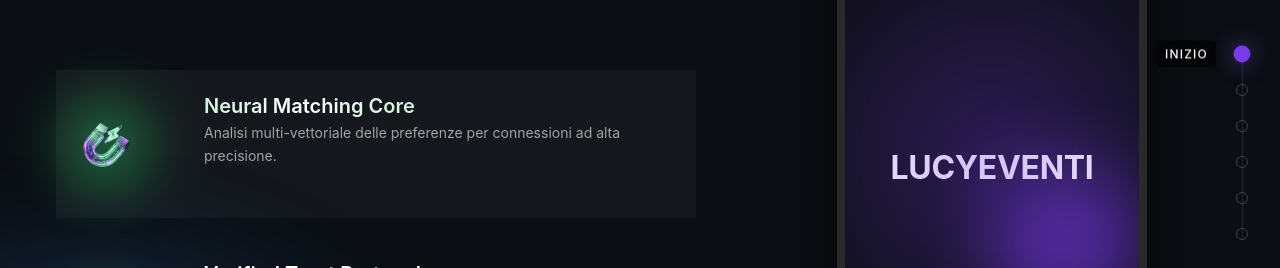
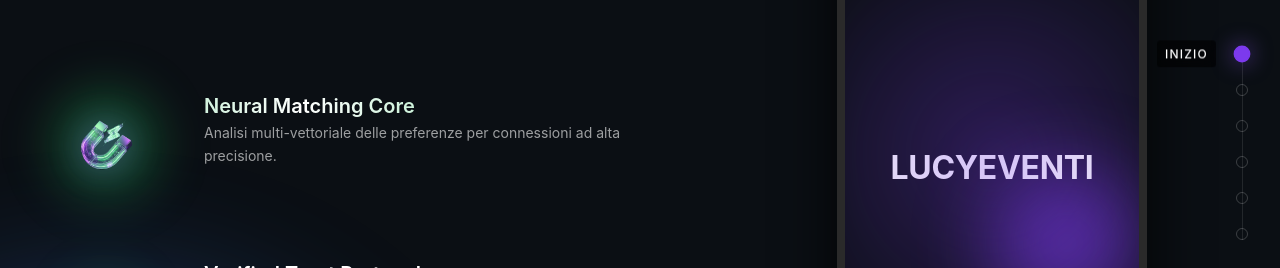
Before and after one commit to LUCYEVENTI/lucyeventi_website, a React (Vite) app: page / in a window 1280 px wide. In both pictures the pointer is over the item 376 px from the left and 1217 px from the top of the page. Shown: the part 1073-1341 px from the top of the page. Built offline with nearby package versions, Linux system fonts and the light colour scheme.

Commit message:
UI: Remove rectangular hover effects from features and add cleaner icon glow/scale

```diff
--- a/src/components/HeroProductWrapper.css
+++ b/src/components/HeroProductWrapper.css
@@ -155,10 +155,14 @@
 }
 
 .feature-item:hover {
-    background: rgba(255, 255, 255, 0.04);
-    border-color: var(--accent-primary);
-    transform: translateX(5px);
+    transform: translateX(10px);
 }
+
+.feature-item:hover .feature-icon-wrapper img {
+    filter: drop-shadow(0 0 15px rgba(139, 92, 246, 0.4));
+    transform: scale(1.1);
+}
+
 
 .feature-icon-wrapper {
     width: 100px;
@@ -176,6 +180,7 @@
     /* Further 30% increase */
     height: 65px;
     object-fit: contain;
+    transition: all 0.4s cubic-bezier(0.23, 1, 0.32, 1);
 }
 
 .feature-item h3 {
```
